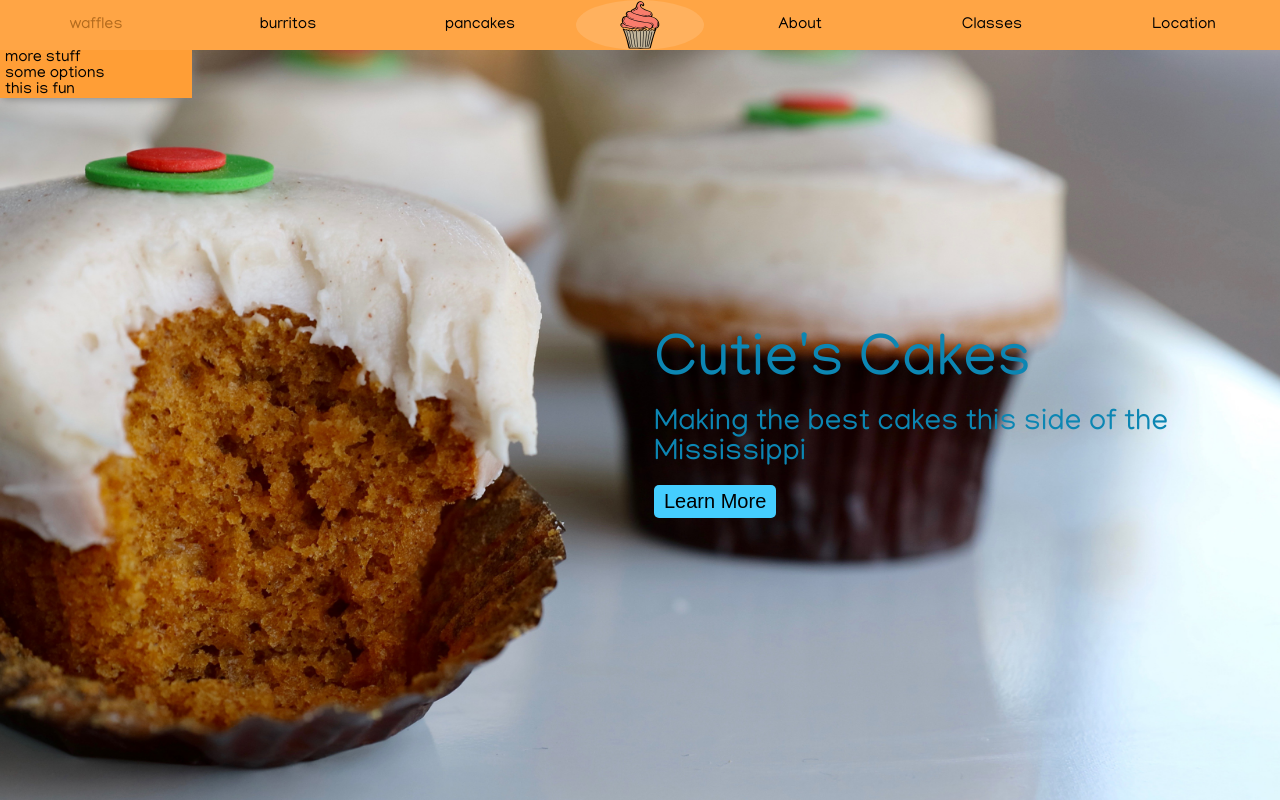
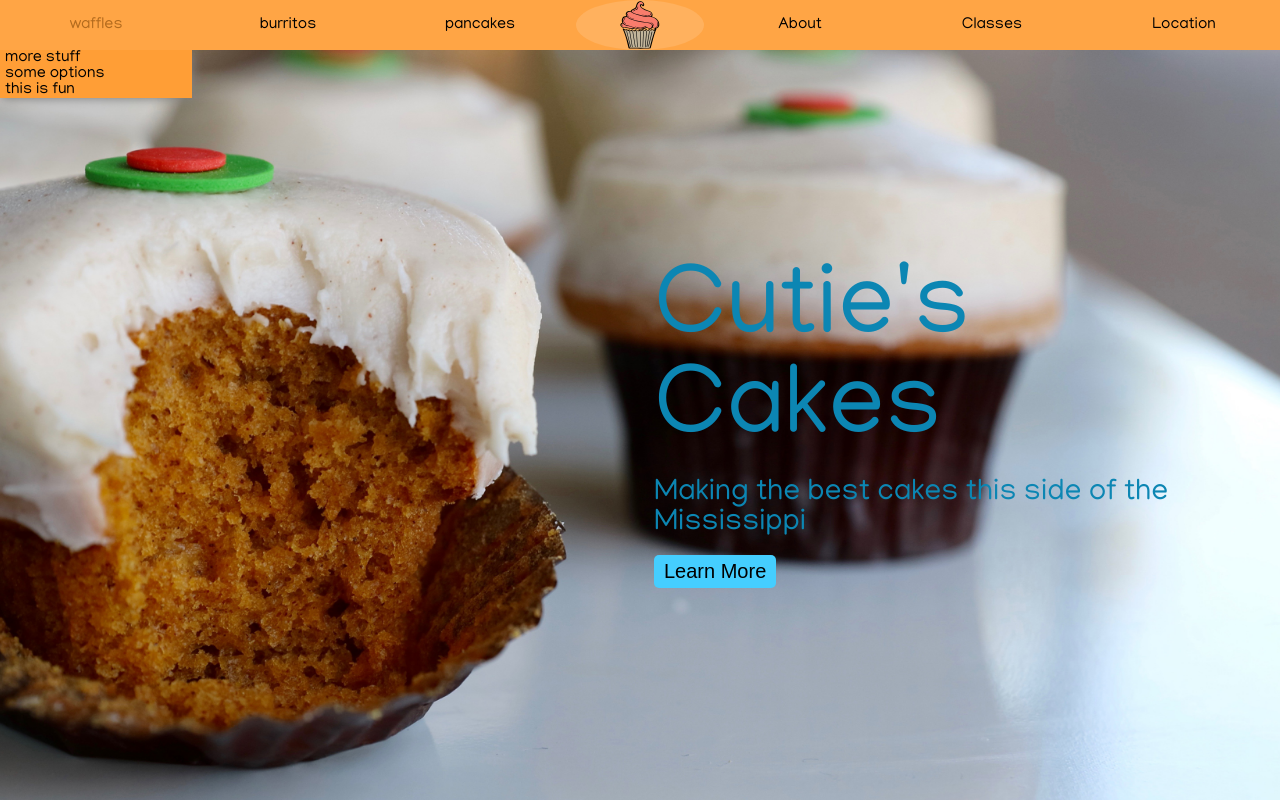
Before and after one commit to michaelmorrisg/cuties-cakes, a React (Create React App) app: page / in a window 1280 px wide. Built offline with nearby package versions, Linux system fonts and the light colour scheme.

Commit message:
more changes

```diff
--- a/src/App.js
+++ b/src/App.js
@@ -14,14 +14,16 @@ function App() {
         rightNavItems={[{text: 'About'}, {text: 'Classes', dropDownOptions: [{text: 'Class Info'}, {text: 'Something Else'}]}, {text: 'Location'}]}
         logo={logo}
       />
-      {/* Pass in bannerImage, backgroundSize, backgroundPosition */}
+      {/* Pass in bannerImage, backgroundSize, backgroundPosition, textTitle, textDescription
+        titleSize, descriptionSize, buttonColor (optional)
+      */}
       <BannerWithImage
         bannerImage={bannerImage}
         backgroundSize="cover"
         backgroundPosition="center"
         textTitle="Cutie's Cakes"
         textDescription="Making the best cakes this side of the Mississippi"
-        titleSize="60px"
+        titleSize="100px"
         descriptionSize="30px"
       />
     </div>
--- a/src/Components/BannerWithImage/BannerWithImage.js
+++ b/src/Components/BannerWithImage/BannerWithImage.js
@@ -18,6 +18,7 @@ class BannerWithImage extends Component {
                 textDescription={this.props.textDescription}
                 titleSize={this.props.titleSize}
                 descriptionSize={this.props.descriptionSize}
+                buttonColor={this.props.buttonColor}
             />
             </div>
         )
--- a/src/Components/TitleDescriptionAction/TitleDescriptionAction.js
+++ b/src/Components/TitleDescriptionAction/TitleDescriptionAction.js
@@ -3,16 +3,24 @@ import ButtonBuilder from '../ButtonBuilder/ButtonBuilder';
 
 class TitleDescriptionAction extends Component {
 
+    optionalPropsRendering(input) {
+        if(input) {
+            return input
+        } else {
+            return ''
+        }
+    }
+
     render() {
         return (
             <div className="title-description-action-main">
-                <h1 style={{fontSize:this.props.titleSize}}>{this.props.textTitle}</h1>
+                <h1 style={{fontSize:this.optionalPropsRendering(this.props.titleSize)}}>{this.props.textTitle}</h1>
                 <br/>
-                <h4 style={{fontSize:this.props.descriptionSize}}>{this.props.textDescription}</h4>
+                <h4 style={{fontSize:this.optionalPropsRendering(this.props.descriptionSize)}}>{this.props.textDescription}</h4>
                 <br/>
                 <ButtonBuilder
                     buttonText="Learn More"
-                    buttonColor="$secondary-accent"
+                    buttonColor={this.optionalPropsRendering(this.props.buttonColor)}
                 />
             </div>
         )
```
